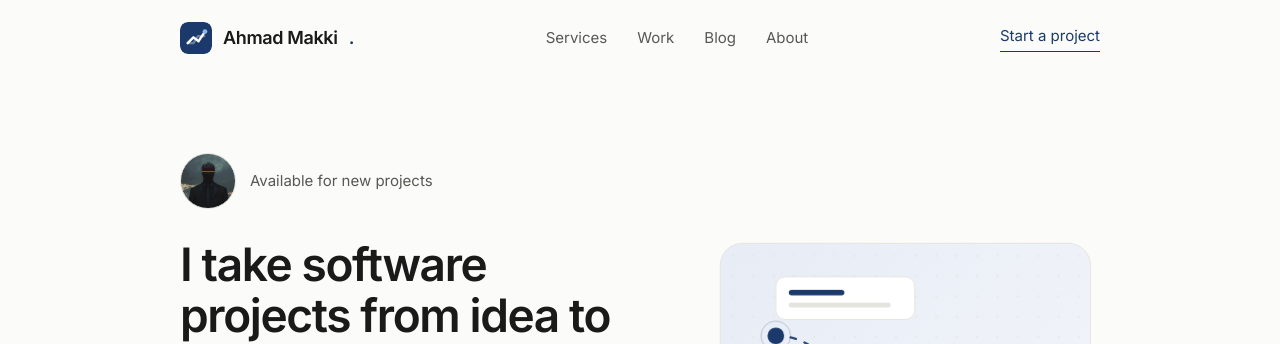
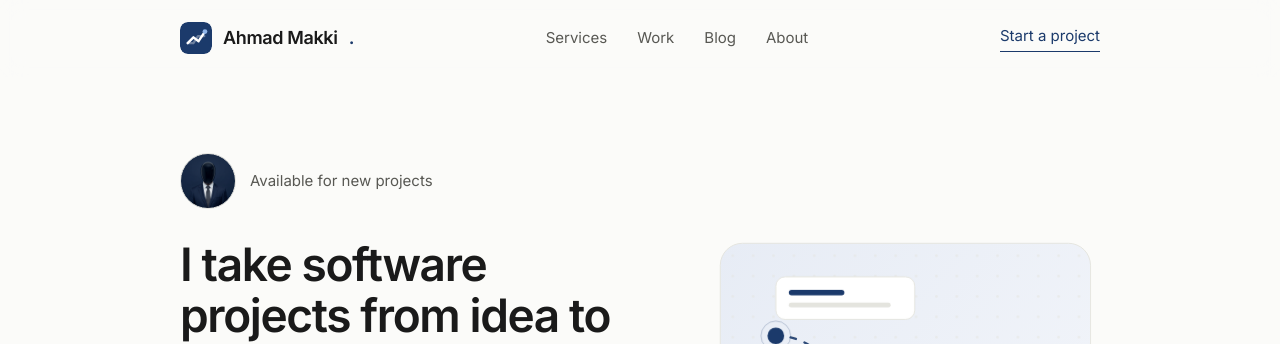
Before and after one commit to ahmadmakki/ahmadmakki-site, a Jekyll site: the page built from index.html, in a window 1280 px wide. Shown: the top 344 px of the page. Built offline with Jekyll 4.4.1, drawn with Linux system fonts in a browser that asks for light colours; a script that is not in the unit is left out.

Commit message:
Update Homepage content “content”

```diff
--- a/_data/content.yml
+++ b/_data/content.yml
@@ -1,5 +1,5 @@
 profile:
-  avatar: /assets/img/profile-avatar.png
+  avatar: /assets/img/profile-avatar3.png
   initials: AM
 hero:
   badge: Available for new projects
```
Also changed, not shown: assets/img/profile-avatar3.png (added).
